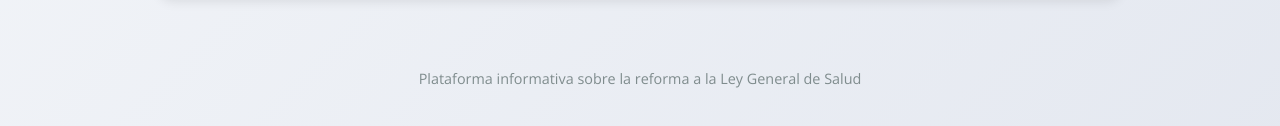
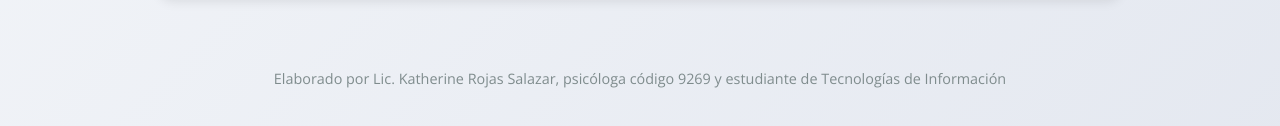
Before and after one commit to karojas1890/firmantes, a website: page public/index.html in a window 1280 px wide. Shown: the part 620-746 px from the top of the page. Drawn offline with nearby package versions, Linux system fonts and the light colour scheme.

Commit message:
agregar mis datos

```diff
--- a/public/index.html
+++ b/public/index.html
@@ -185,7 +185,7 @@
 
     <footer>
         <div class="container">
-            <p>Plataforma informativa sobre la reforma a la Ley General de Salud</p>
+            <p>Elaborado por Lic. Katherine Rojas Salazar, psicóloga código 9269 y estudiante de Tecnologías de Información</p>
         </div>
     </footer>
 </body>
```
